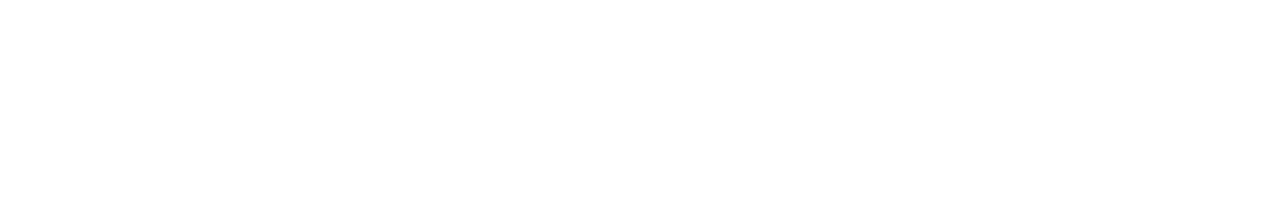
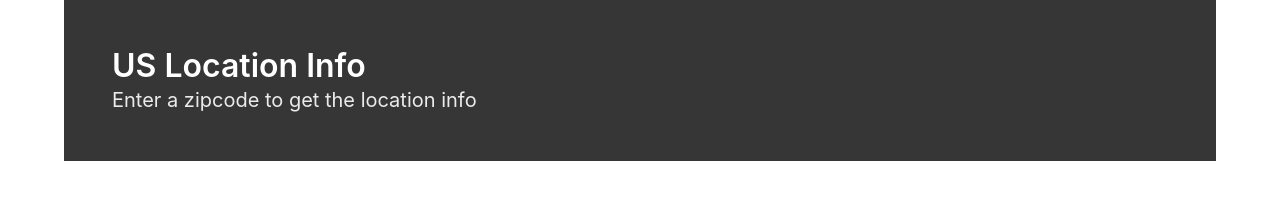
Before and after one commit to dargavavid/zipcode-fetch-app, a plain HTML site: page index.html in a window 1280 px wide. Drawn offline with nearby package versions, Linux system fonts and the light colour scheme.

Commit message:
Add hero headings

```diff
--- a/index.html
+++ b/index.html
@@ -9,6 +9,10 @@
     <link rel="stylesheet" href="https://maxcdn.bootstrapcdn.com/font-awesome/4.7.0/css/font-awesome.min.css">
 </head>
 <body>
+    <section class="hero hero-body is-dark container">
+        <h1 class="title">US Location Info</h1>
+        <h2 class="subtitle">Enter a zipcode to get the location info</h2>
+    </section>
     <script src="js/main.js"></script>
 </body>
 </html>
```
